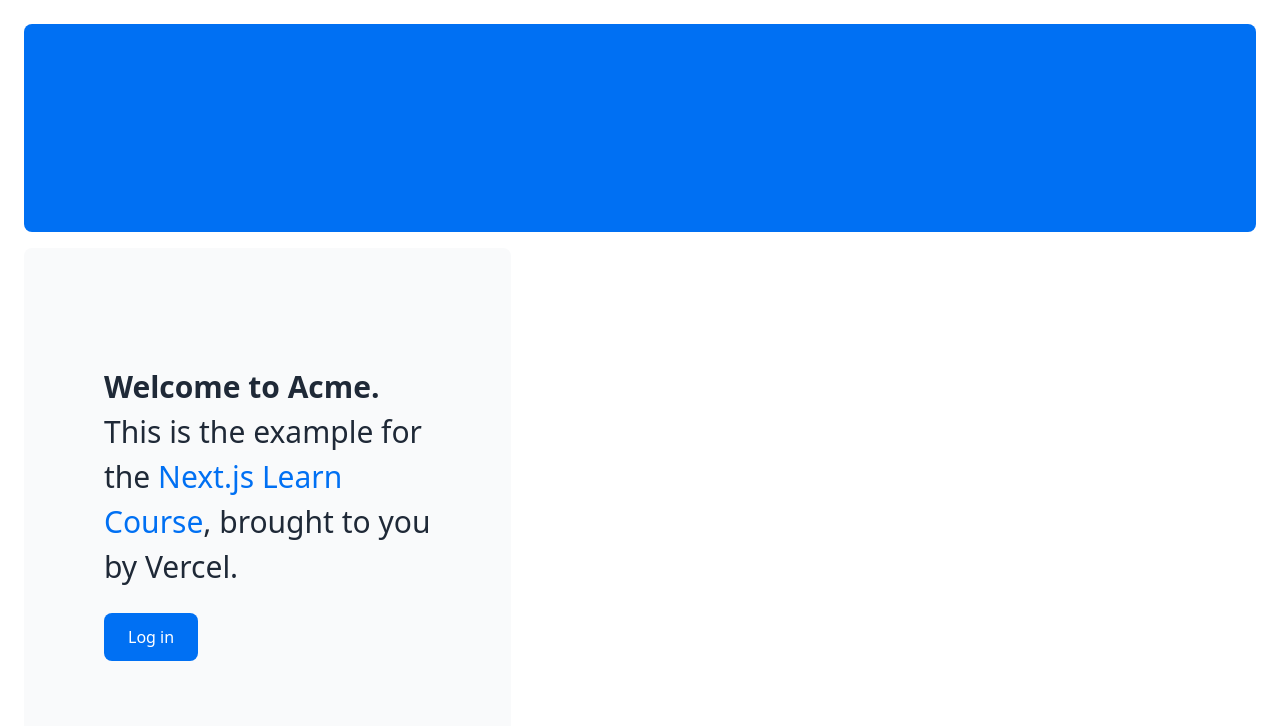
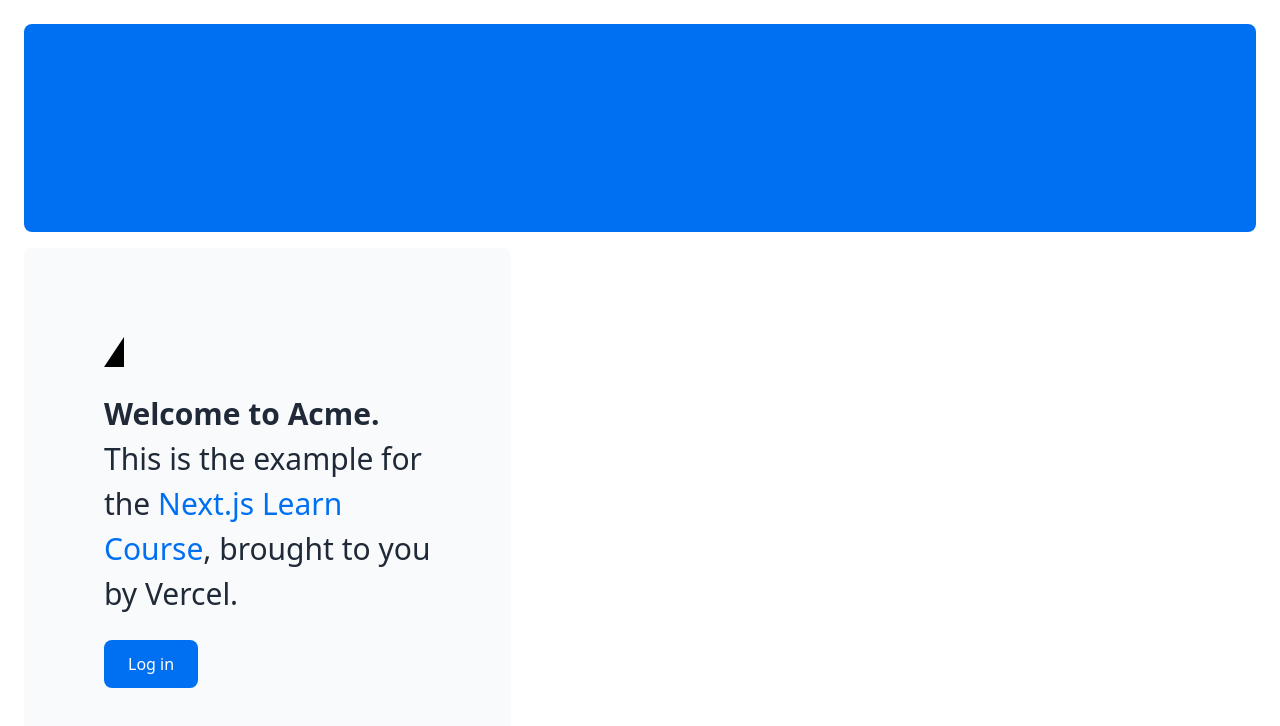
Before and after one commit to yokoto/nextjs-dashboard, a Next.js app: page / in a window 1280 px wide. Shown: the top 726 px of the page. Built offline with nearby package versions, Linux system fonts and the light colour scheme.

Commit message:
Let's play with Tailwind!

```diff
--- a/app/page.tsx
+++ b/app/page.tsx
@@ -1,6 +1,6 @@
-import AcmeLogo from '@/app/ui/acme-logo';
+import AcmeLogo from "@/app/ui/acme-logo";
 
-import Link from 'next/link';
+import Link from "next/link";
 export default function Page() {
   return (
     <main className="flex min-h-screen flex-col p-6">
@@ -9,8 +9,9 @@
       </div>
       <div className="mt-4 flex grow flex-col gap-4 md:flex-row">
         <div className="flex flex-col justify-center gap-6 rounded-lg bg-gray-50 px-6 py-10 md:w-2/5 md:px-20">
+          <div className="h-1 w-0 border-b-[30px] border-l-[20px] border-r-[20px border-b-black border-l-transparent border-r-transparent" />
           <p className={`text-xl text-gray-800 md:text-3xl md:leading-normal`}>
-            <strong>Welcome to Acme.</strong> This is the example for the{' '}
+            <strong>Welcome to Acme.</strong> This is the example for the{" "}
             <a href="https://nextjs.org/learn/" className="text-blue-500">
               Next.js Learn Course
             </a>
```
